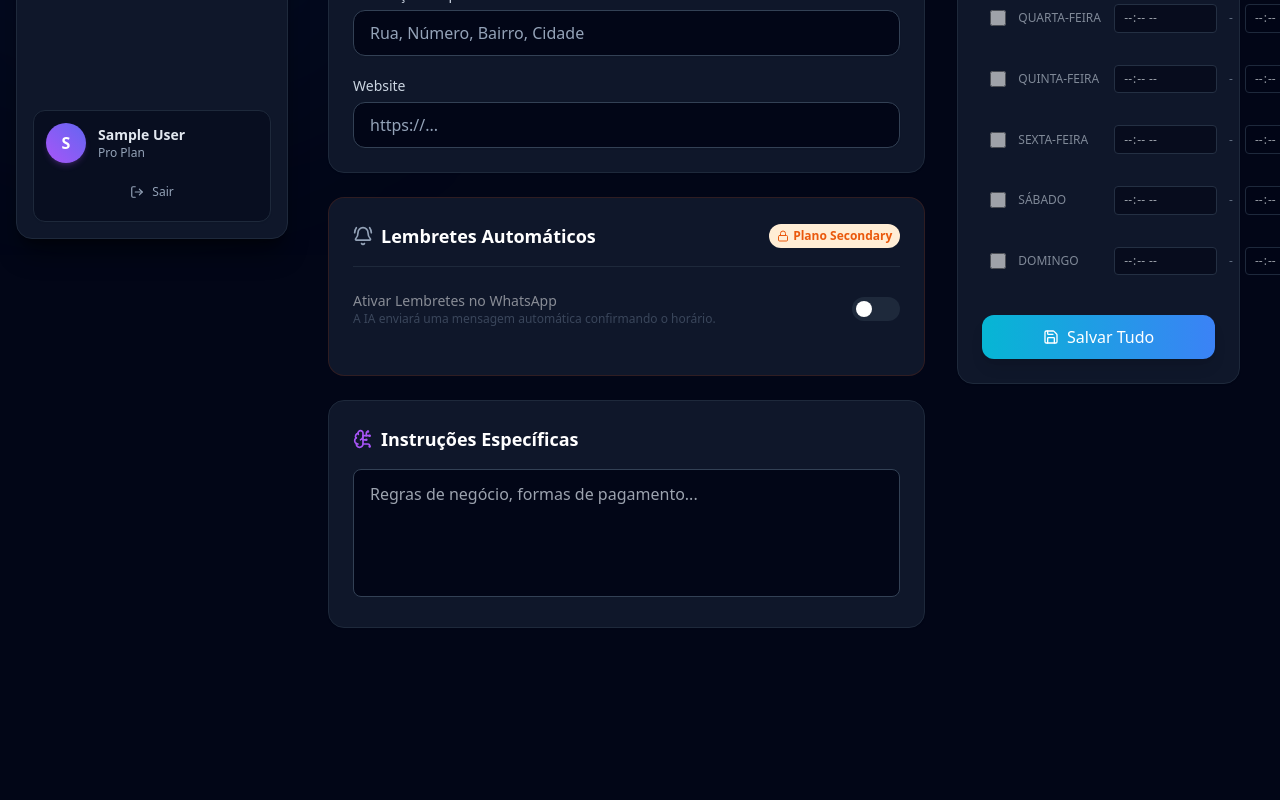
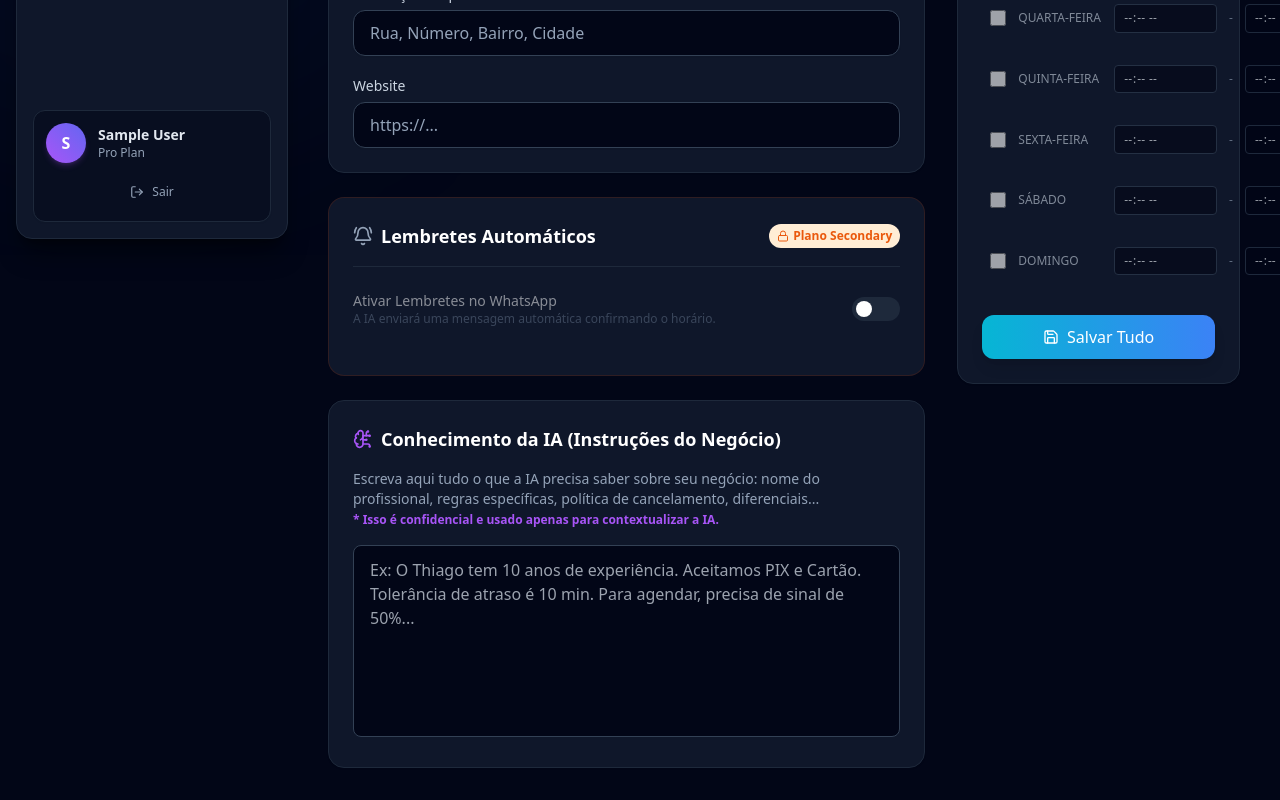
Before and after one commit to Thiagodev7/codeia-frontend, a React (Vite) app: page /business in a window 1280 px wide. Shown: the part 545-1345 px from the top of the page. Before the commit the page ends 1205 px from the top, so only its background shows below. Built offline with nearby package versions, Linux system fonts and the light colour scheme; no server answers; sample sign-in values are in the browser's storage.

Commit message:
feat(business): add aiKnowledge input to business settings page

```diff
--- a/src/features/business/BusinessPage.tsx
+++ b/src/features/business/BusinessPage.tsx
@@ -41,6 +41,7 @@ interface BusinessSettings {
   description?: string;
   logoUrl?: string | null;
   businessHours?: BusinessHour[];
+  aiKnowledge?: string; // New field
 }
 
 export function BusinessPage() {
@@ -253,9 +254,18 @@ export function BusinessPage() {
               {/* Card Instruções (Mantido) */}
               <div className="bg-white dark:bg-slate-900 p-6 rounded-2xl border border-slate-200 dark:border-slate-800 shadow-sm">
                 <h3 className="font-semibold text-slate-800 dark:text-white mb-4 flex items-center gap-2 text-lg">
-                  <BrainCircuit className="w-5 h-5 text-purple-500" /> Instruções Específicas
+                  <BrainCircuit className="w-5 h-5 text-purple-500" /> Conhecimento da IA (Instruções do Negócio)
                 </h3>
-                <textarea className="w-full h-32 px-4 py-3 rounded-lg border border-slate-300 dark:border-slate-700 bg-slate-50 dark:bg-slate-950 resize-none" value={settings.description || ''} onChange={e => setSettings({...settings, description: e.target.value})} placeholder="Regras de negócio, formas de pagamento..." />
+                  <p className="text-sm text-slate-500 dark:text-slate-400 mb-4">
+                    Escreva aqui tudo o que a IA precisa saber sobre seu negócio: nome do profissional, regras específicas, política de cancelamento, diferenciais...
+                    <br/><span className="text-xs text-purple-500 font-bold">* Isso é confidencial e usado apenas para contextualizar a IA.</span>
+                  </p>
+                <textarea
+                    className="w-full h-48 px-4 py-3 rounded-lg border border-slate-300 dark:border-slate-700 bg-slate-50 dark:bg-slate-950 resize-none focus:ring-2 focus:ring-purple-500 focus:border-transparent"
+                    value={settings.aiKnowledge || ''}
+                    onChange={e => setSettings({...settings, aiKnowledge: e.target.value})}
+                    placeholder="Ex: O Thiago tem 10 anos de experiência. Aceitamos PIX e Cartão. Tolerância de atraso é 10 min. Para agendar, precisa de sinal de 50%..."
+                />
               </div>
             </div>
 
```
